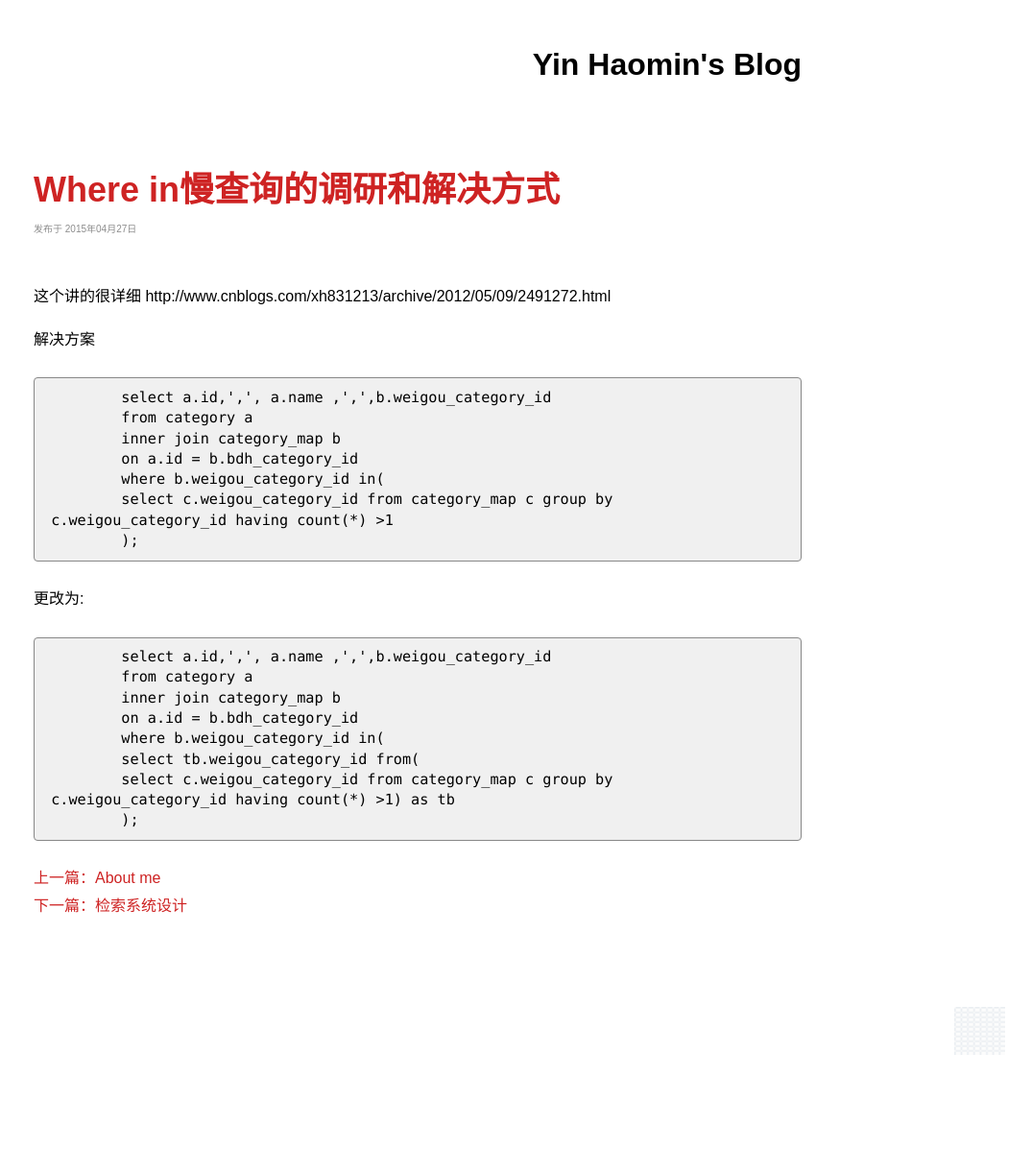
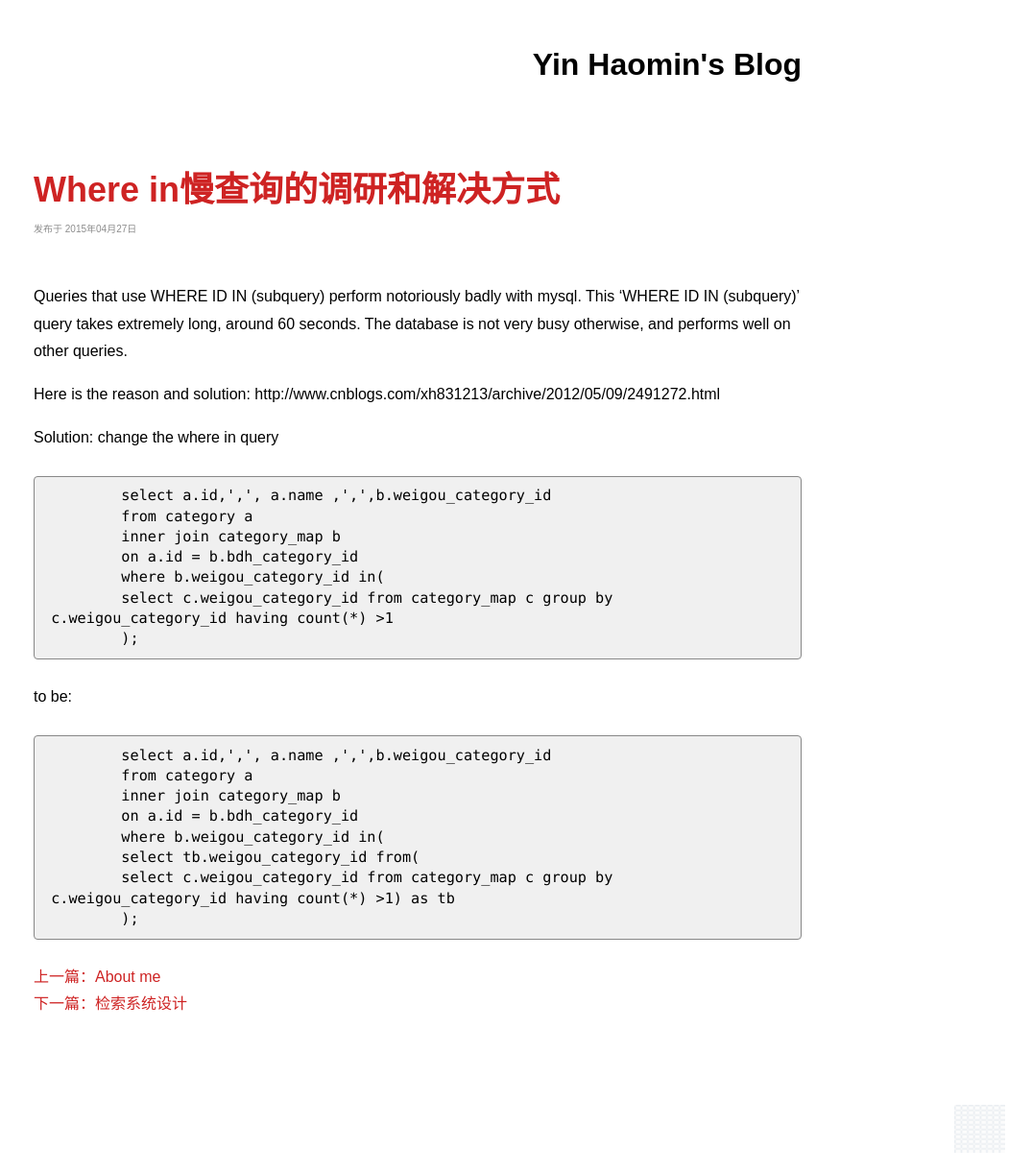
Before and after one commit to yinhaomin/yinhaomin.github.io, a Jekyll site: the page built from _posts/2015-04-27-Where in慢查询的调研和解决方式.md, in a window 1280 px wide. Shown: the whole page at 96% size, without its empty margins (205-1280 px from the left). Built offline with Jekyll 4.4.1, drawn with Linux system fonts in a browser that asks for light colours; comment, search, counter and statistics services are not loaded; before the commit the page ends 1119 px from its top, so only the background shows below that.

Commit message:
Update 2015-04-27-Where in慢查询的调研和解决方式.md

````diff
--- a/_posts/2015-04-27-Where in慢查询的调研和解决方式.md
+++ b/_posts/2015-04-27-Where in慢查询的调研和解决方式.md
@@ -5,11 +5,14 @@ comments: true
 keywords: Where in慢查询,解决方式
 ---
 
-这个讲的很详细
+Queries that use WHERE ID IN (subquery) perform notoriously badly with mysql.
+This 'WHERE ID IN (subquery)' query takes extremely long, around 60 seconds. The database is not very busy otherwise, and performs well on other queries.
+
+Here is the reason and solution:
 http://www.cnblogs.com/xh831213/archive/2012/05/09/2491272.html
 
 
-解决方案
+Solution: change the where in query
 
 ```
 	select a.id,',', a.name ,',',b.weigou_category_id
@@ -20,7 +23,7 @@ http://www.cnblogs.com/xh831213/archive/2012/05/09/2491272.html
 	select c.weigou_category_id from category_map c group by c.weigou_category_id having count(*) >1
 	);
 ```
-更改为:
+to be:
 
 ```
 	select a.id,',', a.name ,',',b.weigou_category_id
````
